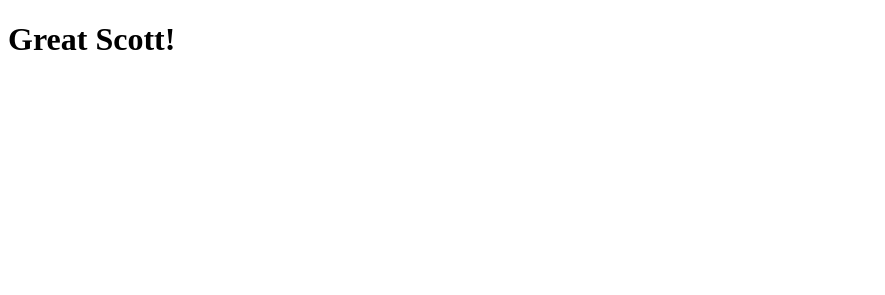
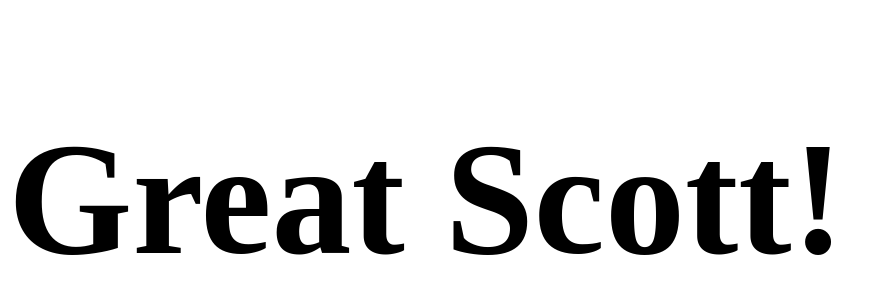
Before and after one commit to apaskhaver/DOM, a plain HTML site: page index.html in a window 1280 px wide. Shown: the whole page, without its empty margins (0-885 px from the left). Drawn offline with Linux system fonts and the light colour scheme.

Commit message:
Apply styling

```diff
--- a/index.js
+++ b/index.js
@@ -1 +1,2 @@
 alert("Doc!");
+document.querySelector("h1").classList.add("huge");
--- a/styles.css
+++ b/styles.css
@@ -0,0 +1,3 @@
+.huge {
+  font-size: 10rem;
+}
```
Also changed, not shown: index.html (+0 -1 lines).
